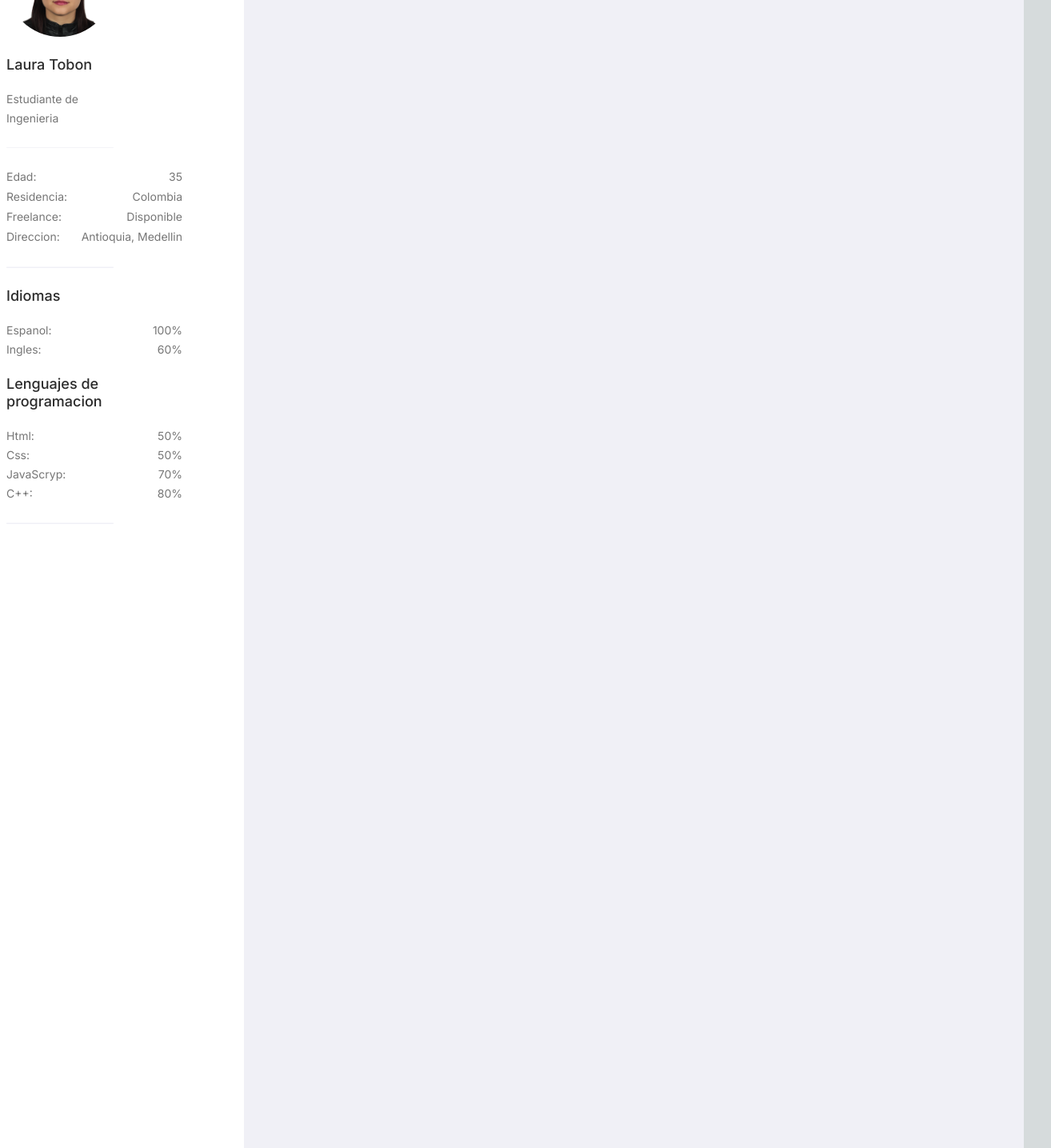
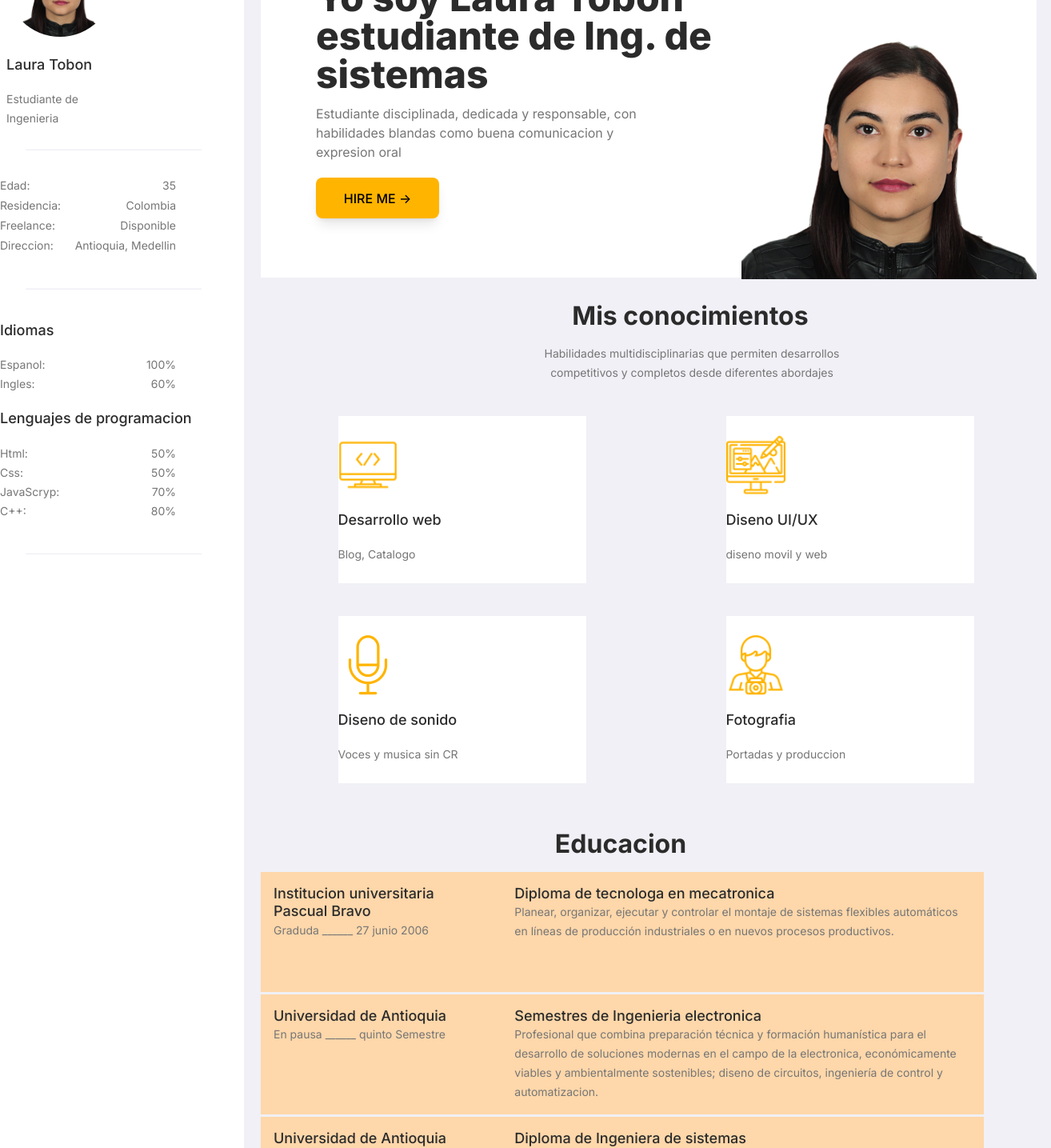
Before and after one commit to IngenieriaWeb-L-W/laura-tobonospina-portafolio, a Next.js app: page / in a window 1280 px wide. Shown: the part 120-1555 px from the top of the page at 80% size, 1314 px wide, since content can reach past the window. Built offline with nearby package versions, Linux system fonts and the light colour scheme.

Commit message:
finishing center menu

```diff
--- a/app/page.tsx
+++ b/app/page.tsx
@@ -1,79 +1,32 @@
 import Image from "next/image";
 import { Button, Icon } from "@components/atoms/buttoms";
-import {Title_1, Title_2_h6,Paragraph, Subtitle_1,} from "@components/atoms/text";
+import {Title_1, Title_2_h6,Paragraph, Subtitle_1,Subtitle_1_h2} from "@components/atoms/text";
 import { Badge } from "@components/atoms/badge";
 import { Component } from "react";
 import {LeftMenuInfo, Rectangle, Certifications,} from "@components/molecules/cards";
-import { LeftMenu } from "@components/organisms/leftm";
+import { LeftMenu, CenterMenu1, CenterMenu2, CenterMenu3 } from "@components/organisms/leftm";
 export default function Home() {
   return (
     <div className="bg-ice h-full w-full">
       <div>
-        <LeftMenuInfo>
+        <LeftMenu>
 
-        </LeftMenuInfo>
+        </LeftMenu>
+      </div>
+
+      <div className="w-[988px] h-[2811.09px] absolute left-[326px] top-0 px-9 bg-ice justify-center">
+        <CenterMenu1>
+        </CenterMenu1>
+        <CenterMenu2>
+        </CenterMenu2>
+        <CenterMenu3>
+        </CenterMenu3>
+      </div>
 
 
-      </div>
 
-      <div>
-        <Button />
-        <Image
-          //src={'http://prevalentware-media.s3.amazonaws.com/cashflow/logo.png'}
-          src={"/foto-perfil2.jpg"}
-          alt={"Foto perfil LauraT"}
-          width={200}
-          height={200}
-        />
-        <Title_1 title="Yo soy Laura Tobon estudiante de Ing. de sistemas" />
-        <Title_2_h6 title="Estudiante disciplinada, dedicada y responsable, con habilidades blandas como buena comunicacion y expresion oral" />
-        <Subtitle_1 title="hola" />
-        <Paragraph text="hola" />
-      </div>
 
-      <div>
-        <Rectangle
-          image="/Dev.png"
-          title="Desarrollo web"
-          text="Blog, Catalogo"
-        ></Rectangle>
-        <Rectangle
-          image="/UX.png"
-          title="Diseno UI/UX"
-          text="diseno movil y web"
-        ></Rectangle>
-        <Rectangle
-          image="/Microphone.png"
-          title="Diseno de sonido"
-          text="Voces y musica sin CR"
-        ></Rectangle>
-        <Rectangle
-          image="/Photographer.png"
-          title="Fotografia"
-          text="Portadas y produccion"
-        ></Rectangle>
-      </div>
 
-      <div>
-        <Certifications
-          title="Institucion universitaria Pascual Bravo"
-          text="Diploma de tecnologa en mecatronica"
-          time="Graduda______ 27 junio 2006"
-          profile="Planear, organizar, ejecutar y controlar el montaje de sistemas flexibles automáticos en líneas de producción industriales o en nuevos procesos productivos."
-        ></Certifications>
-        <div
-          className="overflow-hidden"
-          style={{ top: "1595.09px", left: "49px" }}
-        >
-          <Image src={"/Line32.png"} alt={"Linea"} width={901} height={150} />
-        </div>
-        <Certifications
-          title="Universidad de Antioquia"
-          text="Diploma de Ingeniera"
-          time="Estudiante______ Octavo Semestre"
-          profile="Profesional que combina preparación técnica y formación humanística para el desarrollo de soluciones modernas en el campo de la computación, económicamente viables y ambientalmente sostenibles; modelado matemático, algorítmico y computacional, ingeniería de software e ingeniería de datos. "
-        ></Certifications>
-      </div>
 
       <div>
         <Icon
--- a/components/atoms/text/index.tsx
+++ b/components/atoms/text/index.tsx
@@ -1,28 +1,34 @@
 export function Title_1({title} : { title: string} ) {
     return (
-        <h1 className="font-inter text-5xl font-extrabold leading-15.33 text-left text-tertiary">{title}</h1>
+        <h1 className="font-inter text-5xl font-extrabold leading-15.33  text-tertiary">{title}</h1>
         )
 }
 
 export function Title_2_h6({title} : { title: string} ) {
     return (
-    <h2 className="font-inter text-base font-normal leading-6 text-left text-gray">{title}</h2>
+    <h2 className="font-inter text-base font-normal leading-6  text-gray">{title}</h2>
     )
 }
 
 export function Subtitle_1({title} : { title: string} ) {
     return (
-        <h3 className="font-inter text-2xl font-bold leading-10 text-left text-gray">{title}</h3>
+        <h3 className="font-inter text-2xl font-bold leading-10  text-gray">{title}</h3>
     )
 }
 export function Subtitle_1_h4({title} : { title: string} ) {
     return (
-        <h3 className="font-inter text-lg font-medium leading-[22.25px] text-left text-tertiary">{title}</h3>
+        <h3 className="font-inter text-lg font-medium leading-[22.25px]  text-tertiary">{title}</h3>
+    )
+}
+
+export function Subtitle_1_h2({title} : { title: string} ) {
+    return (
+        <h3 className="font-inter text-[32px] font-[700] leading-[39.55px]  text-tertiary">{title}</h3>
     )
 }
 
 export function Paragraph({text} : { text: string} ) {
     return (
-        <p className="font-inter text-sm font-normal leading-6 text-left text-gray">{text}</p>
+        <p className="font-inter text-sm font-normal leading-6 text-gray">{text}</p>
     )
 }
--- a/components/molecules/cards/index.tsx
+++ b/components/molecules/cards/index.tsx
@@ -4,99 +4,94 @@ import Image from "next/image";
 
 export function LeftMenuInfo() {
   return (
-        <div className="w-[305px] h-[4517px] bg-white justify-center">
-
-            <div className='w-[150px] h-[242px] justify-center items-center p-2 bg-red'>
-                    <div className=" my-6 rounded-full overflow-hidden" style={{ top: '50px', left: '74px'}}>
+    <div >
+      <div className="w-[150px] h-[242px] p-2 justify-center items-center">
+        <div
+          className=" my-6 rounded-full overflow-hidden"
+          style={{ top: "50px", left: "74px" }}
+        >
           <Image
-                            src={'/foto-perfil2.jpg'}
+            src={"/foto-perfil2.jpg"}
             alt={"Foto perfil LauraT"}
             width={150}
             height={150}
           />
         </div>
-                    <div className='my-5 justify-center'>
-                        <Subtitle_1_h4 title='Laura Tobon'></Subtitle_1_h4>
+        <div className="my-5 justify-center">
+          <Subtitle_1_h4 title="Laura Tobon"></Subtitle_1_h4>
         </div>
         <div>
-                        <Paragraph text='Estudiante de Ingenieria'></Paragraph>
-                    </div>
-                    <div className=" my-6 overflow-hidden" style={{ top: '50px', left: '74px'}}>
-                        <Image
-                            src={'/Line6.png'}
-                            alt={"Linea"}
-                            width={220}
-                            height={150}
-                        />
-                    </div>
-                    <div className="w-[220px] h-[25px] flex flex-row justify-between">
-                        <Paragraph text='Edad:'></Paragraph>
-                        <Paragraph text='35'></Paragraph>
-                    </div>
-                    <div className="w-[220px] h-[25px] flex flex-row justify-between">
-                        <Paragraph text='Residencia:'></Paragraph>
-                        <Paragraph text='Colombia'></Paragraph>
-                    </div>
-                    <div className="w-[220px] h-[25px] flex flex-row justify-between">
-                        <Paragraph text='Freelance:'></Paragraph>
-                        <Paragraph text='Disponible'></Paragraph>
-                    </div>
-                    <div className="w-[220px] h-[25px] flex flex-row justify-between">
-                        <Paragraph text='Direccion:'></Paragraph>
-                        <Paragraph text='Antioquia, Medellin'></Paragraph>
-                    </div>
-                    <div className=" my-6 overflow-hidden" style={{ top: '50px', left: '74px'}}>
-                        <Image
-                            src={'/Line6.png'}
-                            alt={"Linea"}
-                            width={220}
-                            height={150}
-                        />
-                    </div>
-                    <div className='my-5'>
-                        <Subtitle_1_h4 title='Idiomas'></Subtitle_1_h4>
-                    </div>
-                    <div className="w-[220px] h-[24px] flex flex-row justify-between">
-                        <Paragraph text='Espanol:'></Paragraph>
-                        <Paragraph text='100%'></Paragraph>
-                    </div>
-                    <div className="w-[220px] h-[24px] flex flex-row justify-between">
-                        <Paragraph text='Ingles:'></Paragraph>
-                        <Paragraph text='60%'></Paragraph>
-                    </div>
-                    <div className='my-5'>
-                        <Subtitle_1_h4 title='Lenguajes de programacion'></Subtitle_1_h4>
-                    </div>
-                    <div className="w-[220px] h-[24px] flex flex-row justify-between">
-                        <Paragraph text='Html:'></Paragraph>
-                        <Paragraph text='50%'></Paragraph>
-                    </div>
-                    <div className="w-[220px] h-[24px] flex flex-row justify-between">
-                        <Paragraph text='Css:'></Paragraph>
-                        <Paragraph text='50%'></Paragraph>
-                    </div>
-                    <div className="w-[220px] h-[24px] flex flex-row justify-between">
-                        <Paragraph text='JavaScryp:'></Paragraph>
-                        <Paragraph text='70%'></Paragraph>
-                    </div>
-                    <div className="w-[220px] h-[24px] flex flex-row justify-between">
-                        <Paragraph text='C++:'></Paragraph>
-                        <Paragraph text='80%'></Paragraph>
-                    </div>
-
-                    <div className=" my-6 overflow-hidden" style={{ top: '50px', left: '74px'}}>
-                        <Image
-                            src={'/Line6.png'}
-                            alt={"Linea"}
-                            width={220}
-                            height={150}
-                        />
-                    </div>
-
+          <Paragraph text="Estudiante de Ingenieria"></Paragraph>
         </div>
       </div>
 
+      <div
+        className="overflow-hidden m-8 mt-16"
+        style={{ top: "50px", left: "74px" }}
+      >
+        <Image src={"/Line6.png"} alt={"Linea"} width={220} height={150} />
+      </div>
 
+      <div className="w-[220px] h-[25px] flex flex-row justify-between">
+        <Paragraph text="Edad:"></Paragraph>
+        <Paragraph text="35"></Paragraph>
+      </div>
+      <div className="w-[220px] h-[25px] flex flex-row justify-between">
+        <Paragraph text="Residencia:"></Paragraph>
+        <Paragraph text="Colombia"></Paragraph>
+      </div>
+      <div className="w-[220px] h-[25px] flex flex-row justify-between">
+        <Paragraph text="Freelance:"></Paragraph>
+        <Paragraph text="Disponible"></Paragraph>
+      </div>
+      <div className="w-[220px] h-[25px] flex flex-row justify-between">
+        <Paragraph text="Direccion:"></Paragraph>
+        <Paragraph text="Antioquia, Medellin"></Paragraph>
+      </div>
+      <div
+        className=" my-10 overflow-hidden m-8"
+        style={{ top: "50px", left: "74px" }}
+      >
+        <Image src={"/Line6.png"} alt={"Linea"} width={220} height={150} />
+      </div>
+      <div className="my-5">
+        <Subtitle_1_h4 title="Idiomas"></Subtitle_1_h4>
+      </div>
+      <div className="w-[220px] h-[24px] flex flex-row justify-between">
+        <Paragraph text="Espanol:"></Paragraph>
+        <Paragraph text="100%"></Paragraph>
+      </div>
+      <div className="w-[220px] h-[24px] flex flex-row justify-between">
+        <Paragraph text="Ingles:"></Paragraph>
+        <Paragraph text="60%"></Paragraph>
+      </div>
+      <div className="my-5">
+        <Subtitle_1_h4 title="Lenguajes de programacion"></Subtitle_1_h4>
+      </div>
+      <div className="w-[220px] h-[24px] flex flex-row justify-between">
+        <Paragraph text="Html:"></Paragraph>
+        <Paragraph text="50%"></Paragraph>
+      </div>
+      <div className="w-[220px] h-[24px] flex flex-row justify-between">
+        <Paragraph text="Css:"></Paragraph>
+        <Paragraph text="50%"></Paragraph>
+      </div>
+      <div className="w-[220px] h-[24px] flex flex-row justify-between">
+        <Paragraph text="JavaScryp:"></Paragraph>
+        <Paragraph text="70%"></Paragraph>
+      </div>
+      <div className="w-[220px] h-[24px] flex flex-row justify-between">
+        <Paragraph text="C++:"></Paragraph>
+        <Paragraph text="80%"></Paragraph>
+      </div>
+
+      <div
+        className=" my-10 overflow-hidden m-8"
+        style={{ top: "50px", left: "74px" }}
+      >
+        <Image src={"/Line6.png"} alt={"Linea"} width={220} height={150} />
+      </div>
+    </div>
   );
 }
 
@@ -110,16 +105,16 @@ export function Rectangle({
   text: string;
 }) {
   return (
-    <div className="w-[310px] h[225px] justify-center items-center p-2 sm:items-center bg-white">
+    <div className="w-[310px] h[225px] items-center bg-white">
       <div
-        className=" my-6 justify-center overflow-hidden sm:items-center"
+        className="w-[310px] my-6 overflow-hidden"
         style={{ top: "50px", left: "74px" }}
       >
         <Image src={image} alt={"icono"} width={74} height={74} />
-        <div className="my-5">
+        <div className="w-[310px] my-5">
           <Subtitle_1_h4 title={title}></Subtitle_1_h4>
         </div>
-        <div>
+        <div className="w-[310px] justify-center">
           <Paragraph text={text}></Paragraph>
         </div>
       </div>
--- a/components/organisms/leftm/index.tsx
+++ b/components/organisms/leftm/index.tsx
@@ -1,10 +1,143 @@
+import Image from "next/image";
+import { Button, Icon } from "@components/atoms/buttoms";
+import {
+  Title_1,
+  Title_2_h6,
+  Paragraph,
+  Subtitle_1,
+  Subtitle_1_h2,
+} from "@components/atoms/text";
+import { Badge } from "@components/atoms/badge";
+import { Component } from "react";
+import {
+  LeftMenuInfo,
+  Rectangle,
+  Certifications,
+} from "@components/molecules/cards";
 
-export  function LeftMenu(){
-    return(
-        <div>
-            <div className="w-[305px] h-[4517px] bg-white">
+export function LeftMenu() {
+  return (
+    <div className="w-[305px] h-[4517px] bg-white justify-center">
+      <LeftMenuInfo></LeftMenuInfo>
+    </div>
+  );
+}
+
+export function CenterMenu1() {
+  return (
+    <div className="w-[970px] h-[467.09px] absolute left-0 top-0 px-9 bg-white justify-center">
+      <div className="absolute top-[342px] left-[69px]">
+        <Button />
+      </div>
+
+      <div className="absolute top-[100px] left-[601px]">
+        <Image
+          src={"/foto-perfil2.jpg"}
+          alt={"Foto perfil LauraT"}
+          width={400}
+          height={400}
+        />
+      </div>
+
+      <div className="w-[500px] h-[118px] absolute top-[93px] left-[69px]">
+        <Title_1 title="Yo soy Laura Tobon estudiante de Ing. de sistemas" />
+      </div>
+
+      <div className="w-[424px] h-[88px] absolute top-[250px] left-[69px]">
+        <Title_2_h6 title="Estudiante disciplinada, dedicada y responsable, con habilidades blandas como buena comunicacion y expresion oral" />
+      </div>
+    </div>
+  );
+}
+
+export function CenterMenu2() {
+    return (
+        <div className="w-[970px] h-[653px] absolute left-0 top-[490px] px-9 bg-ice justify-center">
+            <div className="w-[300px] h-[40px] absolute top-[5px] left-[387px] text-center">
+                <Subtitle_1_h2 title="Mis conocimientos" />
+            </div>
+
+            <div className="w-[438px] h-[68px] absolute top-[60px] left-[320px] text-center">
+                <Paragraph text="Habilidades multidisciplinarias que permiten desarrollos competitivos y completos desde diferentes abordajes" />
+            </div>
+
+            <div className="w-[970px] absolute top-[150px] left-[9px] flex flex-row justify-around">
+                <Rectangle
+                image="/Dev.png"
+                title="Desarrollo web"
+                text="Blog, Catalogo"
+                ></Rectangle>
+                <Rectangle
+                image="/UX.png"
+                title="Diseno UI/UX"
+                text="diseno movil y web"
+                ></Rectangle>
+            </div>
+
+            <div className="w-[970px] absolute top-[400px] left-[9px] flex flex-row justify-around">
+                <Rectangle
+                image="/Microphone.png"
+                title="Diseno de sonido"
+                text="Voces y musica sin CR"
+                ></Rectangle>
+                <Rectangle
+                image="/Photographer.png"
+                title="Fotografia"
+                text="Portadas y produccion"
+                ></Rectangle>
+            </div>
+        </div>
+    );
+    }
+
+
+    export function CenterMenu3() {
+        return (
+            <div className="w-[970px] h-[815px] absolute left-0 top-[1150px] px-9 bg-ice justify-center">
+                <div className="w-[300px] h-[40px] absolute top-[5px] left-[300px] text-center">
+                    <Subtitle_1_h2 title="Educacion" />
+                </div>
+
+                <div className="w-[438px] h-[68px] absolute top-[60px] left-[320px] text-center">
+                    <Paragraph text="Formada como tecnologa, con enfasis en investigacion aplicada, ahora preparandome como ingeniera" />
+                </div>
+
+                <div className="absolute top-[60px] left-[0px]">
+                    <Certifications
+                    title="Institucion universitaria Pascual Bravo"
+                    text="Diploma de tecnologa en mecatronica"
+                    time="Graduda ______ 27 junio 2006"
+                    profile="Planear, organizar, ejecutar y controlar el montaje de sistemas flexibles automáticos en líneas de producción industriales o en nuevos procesos productivos."
+                    ></Certifications>
+
+                    <div className="overflow-hidden"
+                        style={{ top: "1595.09px", left: "49px" }}
+                        >
+                        <Image src={"/Line32.png"} alt={"Linea"} width={901} height={150} />
+                    </div>
+                    <Certifications
+                        title="Universidad de Antioquia"
+                        text="Semestres de Ingenieria electronica"
+                        time="En pausa ______ quinto Semestre"
+                        profile="Profesional que combina preparación técnica y formación humanística para el desarrollo de soluciones modernas en el campo de la electronica, económicamente viables y ambientalmente sostenibles; diseno de circuitos, ingeniería de control y automatizacion. "
+                    ></Certifications>
+
+                    <div
+                        className="overflow-hidden"
+                        style={{ top: "1595.09px", left: "49px" }}
+                        >
+                        <Image src={"/Line32.png"} alt={"Linea"} width={901} height={150} />
+                    </div>
+                    <Certifications
+                        title="Universidad de Antioquia"
+                        text="Diploma de Ingeniera de sistemas"
+                        time="Estudiante ______ Octavo Semestre"
+                        profile="Profesional que combina preparación técnica y formación humanística para el desarrollo de soluciones modernas en el campo de la computación, económicamente viables y ambientalmente sostenibles; modelado matemático, algorítmico y computacional, ingeniería de software e ingeniería de datos. "
+                    ></Certifications>
+
+                </div>
+
 
             </div>
-        </div>
-    )
-}
+        );
+    }
```
Lines whose indentation alone changed are shown as unchanged.
